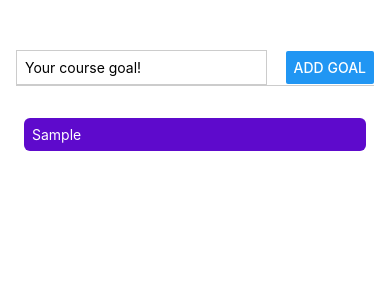
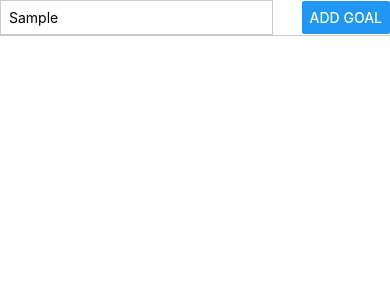
Before and after one commit to serg-kyrios/My-first-project-ReactNative, a React Native app: screen / in a window 390 px wide. Both pictures are taken after typing "Sample" into the empty fields and a click on the button "ADD GOAL". Shown: the top 300 px of the page. Built offline with nearby package versions, Linux system fonts and the light colour scheme.

Commit message:
add button

```diff
--- a/App.js
+++ b/App.js
@@ -1,12 +1,16 @@
 import { useState } from 'react';
-import { StyleSheet, View, FlatList } from 'react-native';
+import { StyleSheet, View, FlatList, Button } from 'react-native';
 
 import GoalItem from './components/GoalItem';
 import GoalInput from './components/GoalInput';
 
 export default function App() {
+    const [modalIsVisible, setModalIsVisible] = useState(false);
     const [courseGoals, setCourseGoals] = useState([]);
 
+    function startAddGoalHandler() {
+        setModalIsVisible(true);
+    }
     function addGoalHandler(enteredGoalText) {
         setCourseGoals((currentGoals) => [
             ...currentGoals,
@@ -14,15 +18,30 @@ export default function App() {
         ]);
     }
 
+    function deleteGoalHandler(id) {
+        setCourseGoals((currentGoals) => {
+            return currentGoals.filter((goal) => goal.id !== id);
+        });
+        console.log('Delete goal');
+    }
+
     return (
         <View style={styles.appContainer}>
+            <Button
+                title='Add New Goal'
+                color='#a065ec'
+                onPress={startAddGoalHandler}
+            />
             <GoalInput onAddGoal={addGoalHandler} />
             <View style={styles.goalsContainer}>
                 <FlatList
                     data={courseGoals}
                     keyExtractor={(item) => item.id}
                     renderItem={(itemData) => (
-                        <GoalItem text={itemData.item.text} />
+                        <GoalItem
+                            text={itemData.item.text}
+                            onDeleteItem={deleteGoalHandler}
+                        />
                     )}
                 />
             </View>
--- a/components/GoalInput.js
+++ b/components/GoalInput.js
@@ -1,5 +1,5 @@
 import { useState } from 'react';
-import { StyleSheet, TextInput, View, Button } from 'react-native';
+import { StyleSheet, TextInput, View, Button, Modal } from 'react-native';
 
 function GoalInput(props) {
     const [enteredGoalText, setEnteredGoalText] = useState('');
@@ -16,10 +16,11 @@ function GoalInput(props) {
     function addGoalHandler() {
         if (enteredGoalText.trim().length === 0) return; // Перевірка на порожній текст
         props.onAddGoal(enteredGoalText); // Передача тексту до батьківського компонента
-        setEnteredGoalText(''); // Очищення текстового поля
+        //setEnteredGoalText(''); // Очищення текстового поля
     }
 
     return (
+        <Modal visible={props.visible} animationType='slide'>
             <View style={styles.inputContainer}>
                 <TextInput
                     style={styles.textInput}
@@ -29,6 +30,7 @@ function GoalInput(props) {
                 />
                 <Button title='Add Goal' onPress={addGoalHandler} />
             </View>
+        </Modal>
     );
 }
 export default GoalInput;
--- a/components/GoalItem.js
+++ b/components/GoalItem.js
@@ -1,10 +1,16 @@
-import { StyleSheet, Text, View } from 'react-native';
+import { StyleSheet, Text, View, Pressable } from 'react-native';
 
-function GoalItem({ text }) {
+function GoalItem(props) {
     // Деструктуруємо text з пропсів
     return (
         <View style={styles.goalItem}>
-            <Text style={styles.goalText}>{text}</Text>
+            <Pressable
+                android_ripple={{ color: 'khaki' }}
+                onPress={props.onDeleteItem.bind(this, props.id)}
+                style={({ pressed }) => pressed && styles.pressedItem} // Додаємо стиль для натискання IOS
+            >
+                <Text style={styles.goalText}>{props.text}</Text>
+            </Pressable>
         </View>
     );
 }
@@ -14,11 +20,12 @@ export default GoalItem;
 const styles = StyleSheet.create({
     goalItem: {
         margin: 8,
-        padding: 8,
+        //padding: 8,
         borderRadius: 6,
         backgroundColor: '#5e0acc',
     },
     goalText: {
         color: '#fff',
+        padding: 8,
     },
 });
```
Lines whose indentation alone changed are shown as unchanged.
